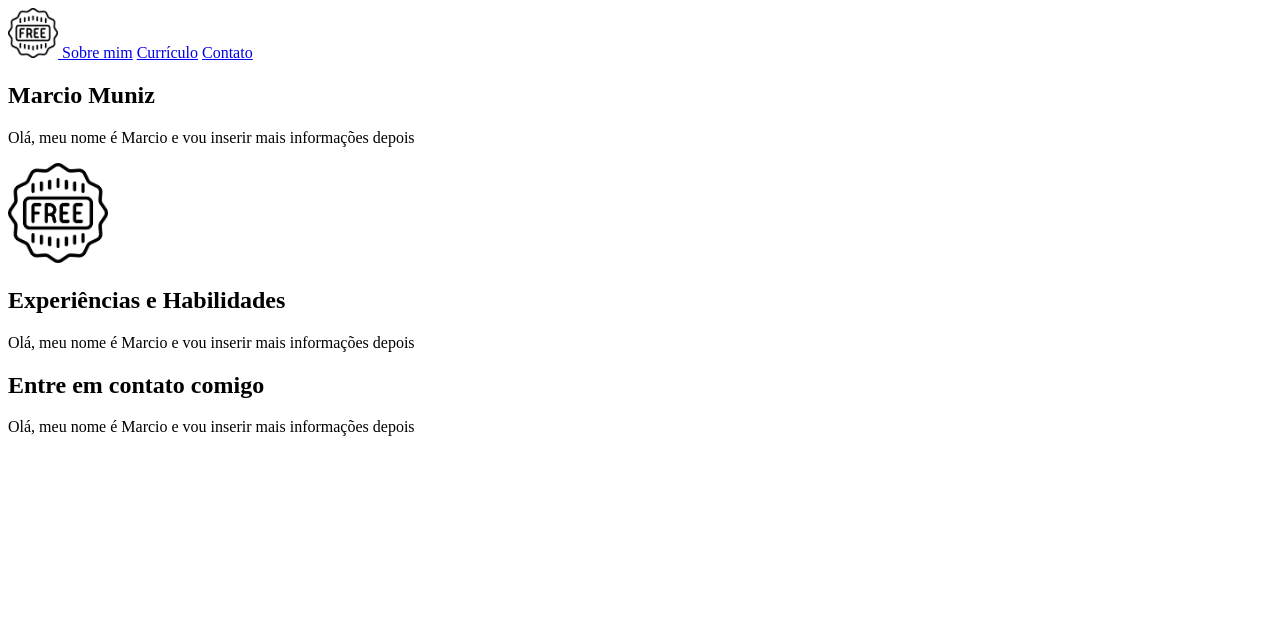
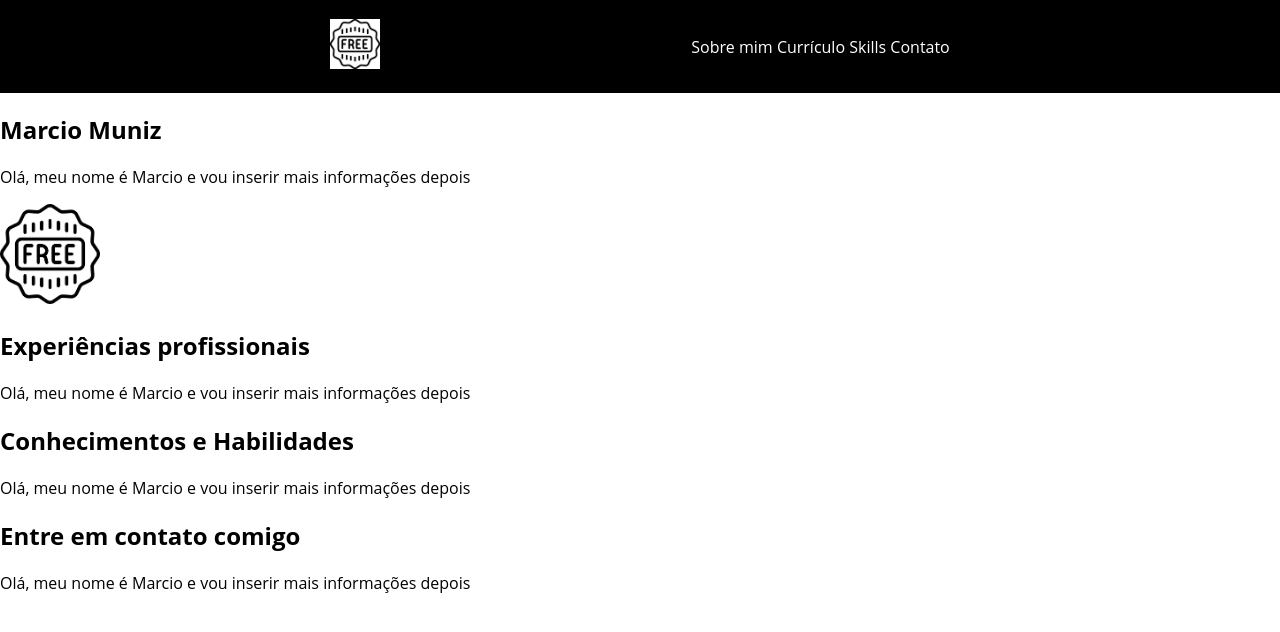
Before and after one commit to marciomunitz/escola-de-programadores, a plain HTML site: page index.html in a window 1280 px wide. Drawn offline with Linux system fonts and the light colour scheme.

Commit message:
Menu e CSS

```diff
--- a/index.html
+++ b/index.html
@@ -1,23 +1,34 @@
 <!DOCTYPE html>
 
-<html>
+<html lang="pt_BR">
 
     <head>
         <meta charset="UTF-8">
         <meta name="viewport" content="width=device-width, inicial-scale=1">
+        <meta name="description" content="Escola de Programadores Uníntese - Portifólio do Aluno">
+        <meta name="keyword" content="HTML, CSS, JavaScript, Escola de Programadores">
+        <meta name="author" content="Marcio Muniz">
+
         <title>Portifólio Marcio Muniz</title>
+
+        <link rel="icon" type="image/x-icon" href="img/24x24.ico">
+
+        <link rel="stylesheet" type="text/css" href="style.css">
+
     </head>
 
     <body>
 
         <section>
-            <div>
+            <div class="menuPrincipal">
                 <a href="https://melhoreseusresultados.com.br">
-                    <img width="50px" height="50px" src="img/free.png" alt="Texto alternativo provisório">
-                </a>
-                <a href="#sobreMim">Sobre mim</a>
-                <a href="#curriculo">Currículo</a>
-                <a href="#contato">Contato</a>
+                    <img width="50px" height="50px" src="img/free.png" alt="Texto alternativo provisório"></a>
+                <div class=""menuPrincipalBotoes">
+                    <a class="botaoMenuPrincipal" href="#sobreMim">Sobre mim</a>
+                    <a class="botaoMenuPrincipal" href="#curriculo">Currículo</a>
+                    <a class="botaoMenuPrincipal" href="#skills">Skills</a>
+                    <a class="botaoMenuPrincipal" href="#contato">Contato</a>
+                </div>
             </div>
         </section>
 
@@ -31,7 +42,14 @@
 
         <section>
             <div id="curriculo" class="container-curriculo">
-                <h1>Experiências e Habilidades</h1>
+                <h1>Experiências profissionais</h1>
+                <p>Olá, meu nome é Marcio e vou inserir mais informações depois</p>
+            </div>
+        </section>
+
+        <section>
+            <div id="skills" class="container-skills">
+                <h1>Conhecimentos e Habilidades</h1>
                 <p>Olá, meu nome é Marcio e vou inserir mais informações depois</p>
             </div>
         </section>
--- /dev/null
+++ b/style.css
@@ -0,0 +1,24 @@
+:root{
+    --purple-200: #A369FF;
+    --purple-300: #8733ff;
+    --grey-300: #4F4F4F;
+    --white-300: #FFFFFF;
+}
+
+body{
+    font-family: 'Open Sans', sans-serif;
+    margin: 0;
+}
+
+.menuPrincipal{
+    background: black;
+    display: flex;
+    align-items: center;
+    justify-content: space-evenly;
+    padding: 1.5%;
+}
+
+.botaoMenuPrincipal{
+    color: var(--white-300);
+    text-decoration: none;
+}
```
Also changed, not shown: img/24x24.ico (added).
